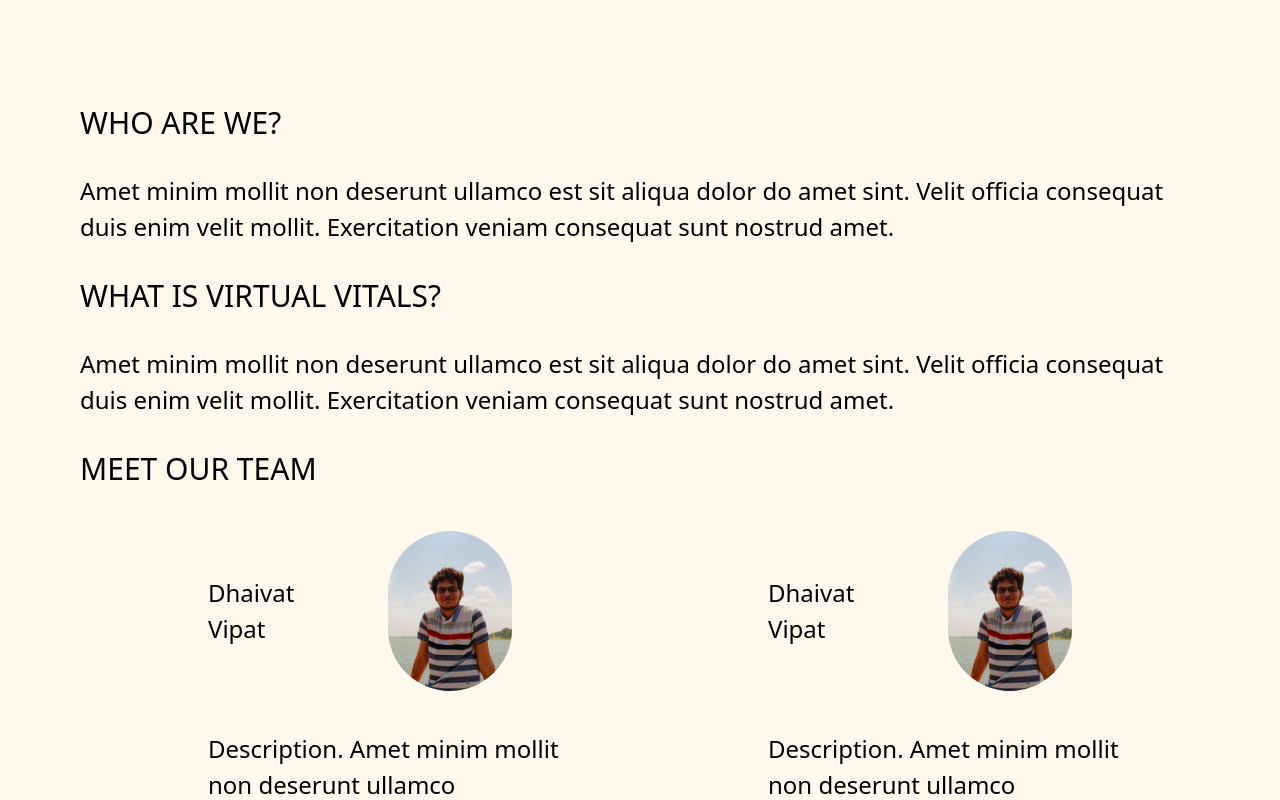
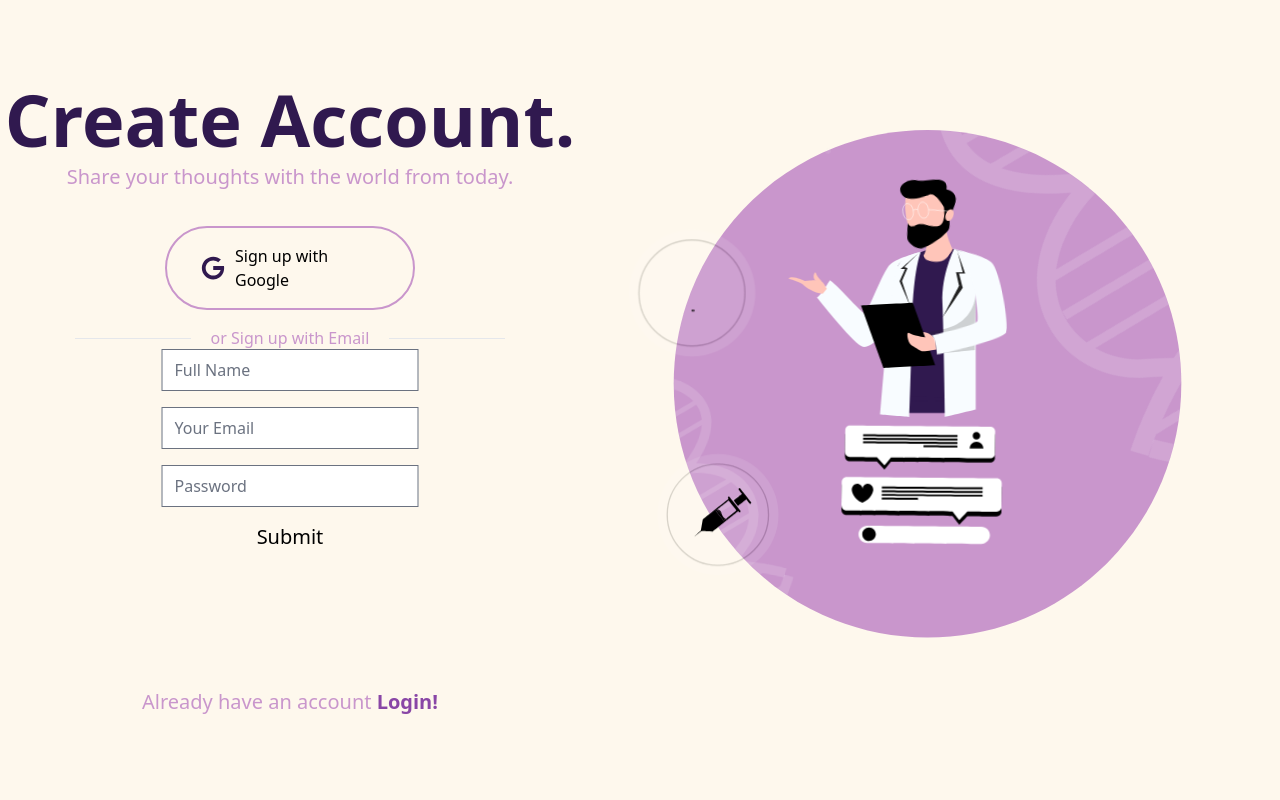
Before and after one commit to diseasePredictorDeploy/Frontend, a React (Create React App) app: page / in a window 1280 px wide. Shown: the top 800 px of the page. Built offline with nearby package versions, Linux system fonts and the light colour scheme.

Commit message:
basic routing

```diff
--- a/package.json
+++ b/package.json
@@ -11,6 +11,7 @@
     "lottie-web": "^5.8.1",
     "react": "^17.0.2",
     "react-dom": "^17.0.2",
+    "react-router-dom": "^5.3.0",
     "react-scripts": "5.0.0",
     "web-vitals": "^2.1.3"
   },
--- a/src/App.js
+++ b/src/App.js
@@ -1,33 +1,13 @@
-// let el = document.getElementById("docLottie");
+import React from "react";
+import Signup from "./Pages/signup";
+// import About from "./Pages/about";
 
-// const height = el.clientHeight;
-// const width = el.clientWidth;
-// el.addEventListener("mousemove", handleMove);
-// function handleMove(e) {
-// 	const xVal = e.layerX;
-// 	const yVal = e.layerY;
+function App() {
+  return (
+    <div>
+      <Signup />
+    </div>
+  );
+}
 
-// 	const yRotation = 20 * ((xVal - width / 2) / width);
-// 	const xRotation = -20 * ((yVal - height / 2) / height);
-
-// 	const string =
-// 		"perspective(500px) scale(1.1) rotateX(" +
-// 		xRotation +
-// 		"deg) rotateY(" +
-// 		yRotation +
-// 		"deg)";
-
-// 	el.style.transform = string;
-// }
-
-// el.addEventListener("mouseout", function () {
-// 	el.style.transform = "perspective(500px) scale(1) rotateX(0) rotateY(0)";
-// });
-
-// el.addEventListener("mousedown", function () {
-// 	el.style.transform = "perspective(500px) scale(0.9) rotateX(0) rotateY(0)";
-// });
-
-// el.addEventListener("mouseup", function () {
-// 	el.style.transform = "perspective(500px) scale(1.1) rotateX(0) rotateY(0)";
-// });
+export default App;
--- a/src/Pages/signup.jsx
+++ b/src/Pages/signup.jsx
@@ -1,6 +1,7 @@
 import React from "react";
 import lottie from "lottie-web";
 import Doctor from "../assets/images/doclottie.json";
+import { BrowserRouter as Router, Route, Switch } from "react-router-dom";
 import SignUpContent from "../components/SignUpContent";
 import SignInContent from "../components/SignInContent";
 
@@ -15,13 +16,22 @@ export default function Signup() {
   }, []);
 
   return (
+    <Router>
       <section className="box-border grid place-content-center min-h-screen min-w-full bg-[#FEF8ED]">
         <div className="container flex w-screen">
+          <Switch>
+            <Route path="/">
               <SignUpContent />
+            </Route>
+            <Route path="/signin">
+              <SignInContent />
+            </Route>
+          </Switch>
           <div className="basis-[50%] overflow-x-visible">
             <div id="docLottie" style={{ width: 700, height: 700 }}></div>
           </div>
         </div>
       </section>
+    </Router>
   );
 }
```
Also changed, not shown: src/index.js (+3 -4 lines), src/components/SignInContent.jsx (indentation only), src/components/SignUpContent.jsx (indentation only), 2 other files (tests, documents, lock files or other folders). Lines whose indentation alone changed are shown as unchanged.
